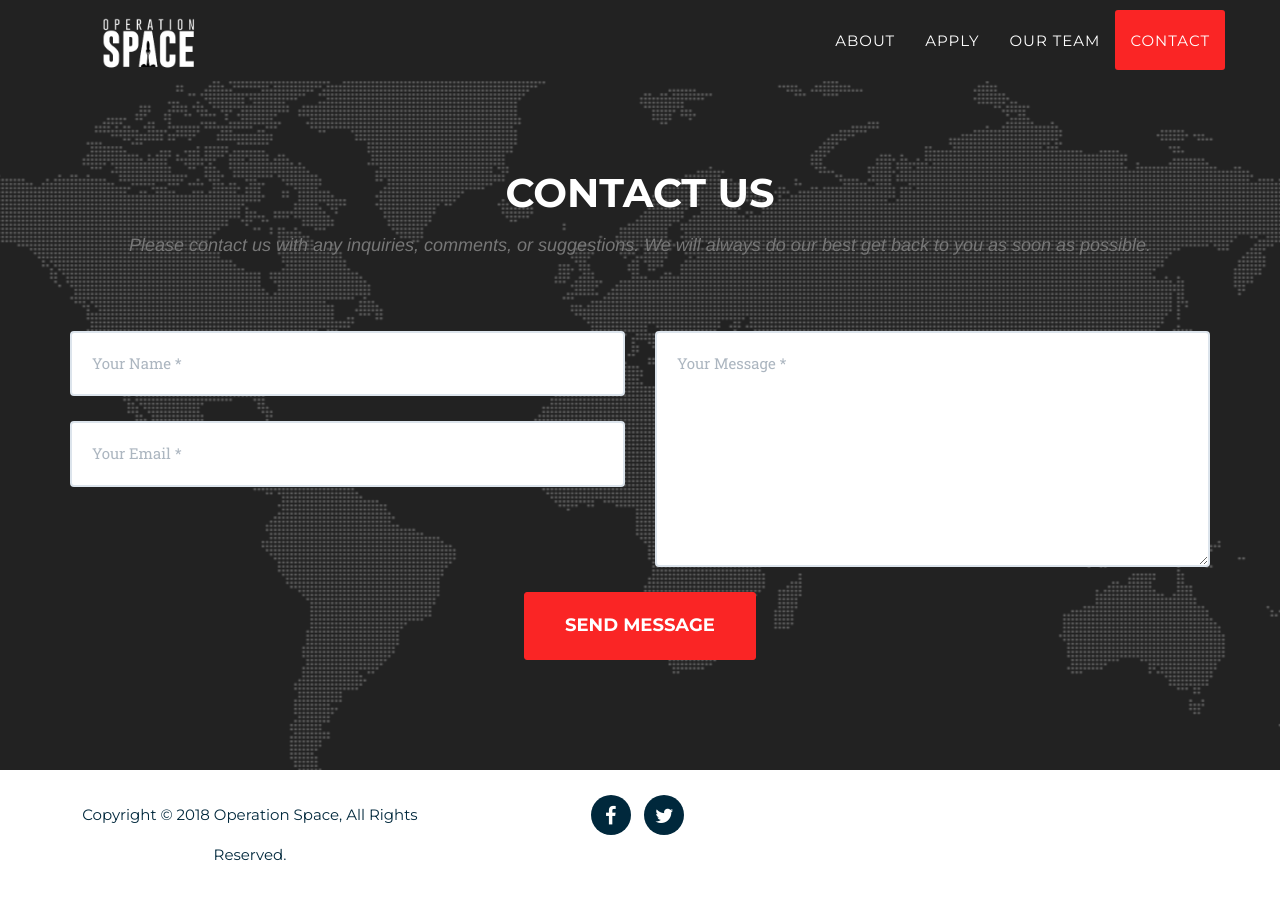
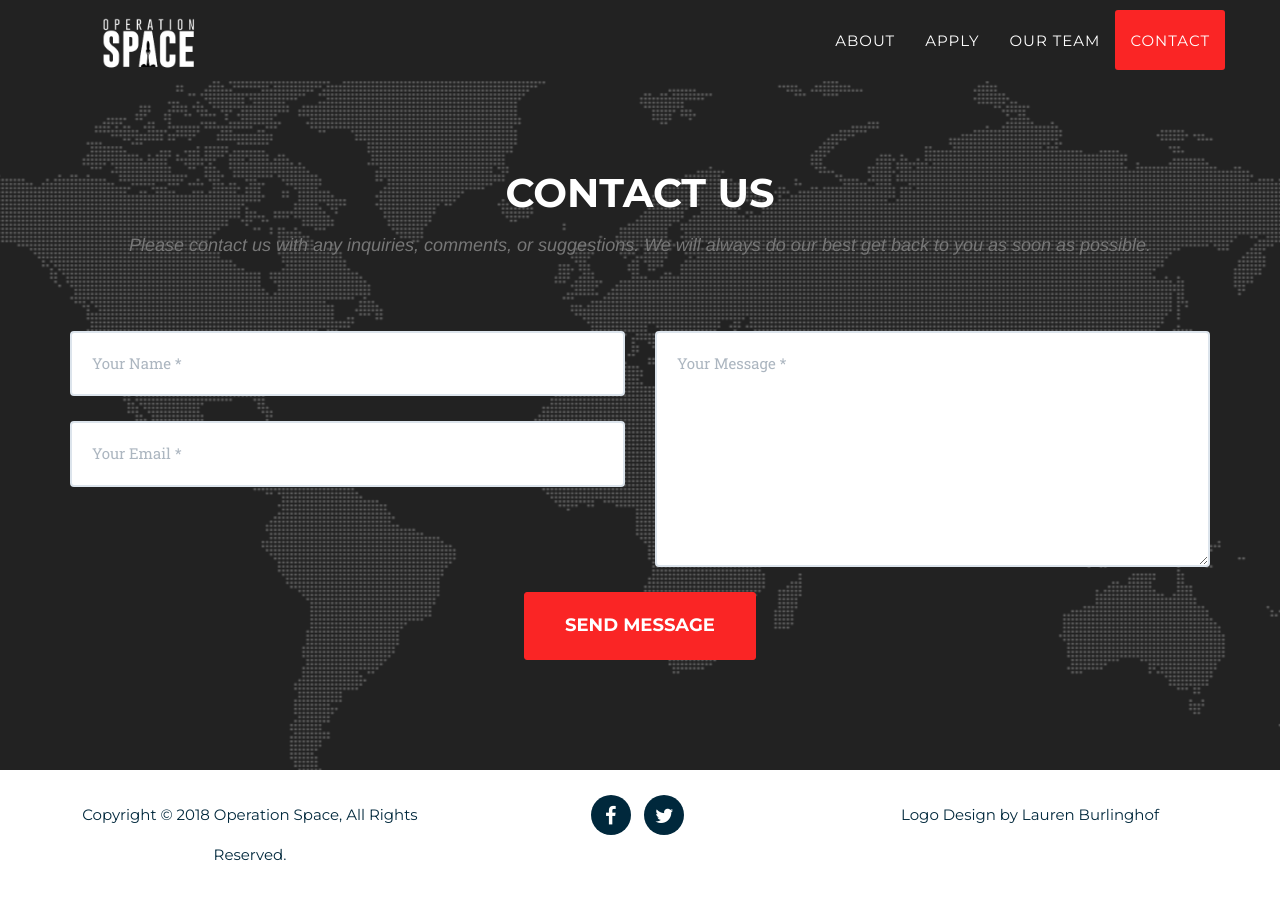
Before and after one commit to HughFerg/operation-space, a Jekyll site: the page built from index.html, in a window 1280 px wide and 900 px high, scrolled down 3601 px. Built offline with Jekyll 4.4.1, drawn with Linux system fonts in a browser that asks for light colours; nearby versions of some CDN libraries; some web fonts are replaced; library files that are not in the unit come from our copies.

Commit message:
added lauren creds

```diff
--- a/_includes/2016_data/footer.html
+++ b/_includes/2016_data/footer.html
@@ -28,6 +28,9 @@ footer {
                         {% endfor %}
                     </ul>
                 </div>
+                <div class="col-md-4">
+                    <span class="copyright">Logo Design by Lauren Burlinghof</span>
+                </div>
             </div>
         </div>
     </footer>
```
Also changed, not shown: _includes/2017_data/about.html (line endings or trailing spaces).
